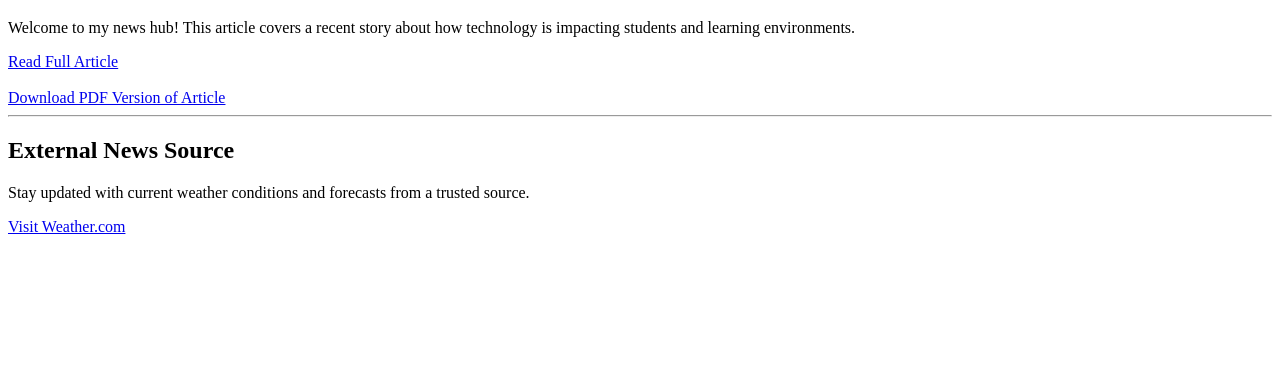
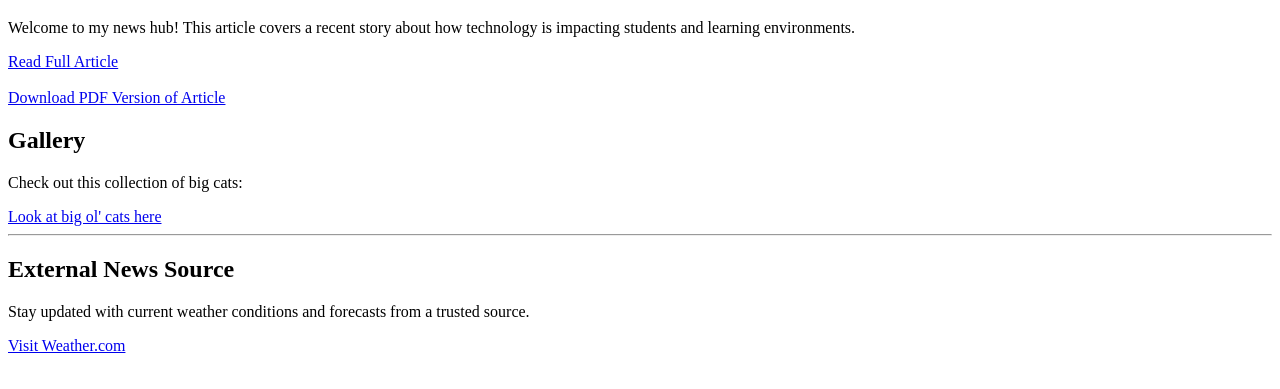
Before and after one commit to jacobpighetti-collab/News-Web, a plain HTML site: page index.html in a window 1280 px wide. Shown: the part 61-450 px from the top of the page. Drawn offline with Linux system fonts and the light colour scheme.

Commit message:
Add gallery section with link to big cats

```diff
--- a/index.html
+++ b/index.html
@@ -18,7 +18,13 @@
 
     <!-- Link to PDF (new tab) -->
     <a href="documents/article.pdf" target="_blank">Download PDF Version of Article</a>
+<h2>Gallery</h2>
 
+<p>Check out this collection of big cats:</p>
+
+<a href="gallery.html">
+    Look at big ol' cats here
+</a>
     <hr>
 
     <h2>External News Source</h2>
```
